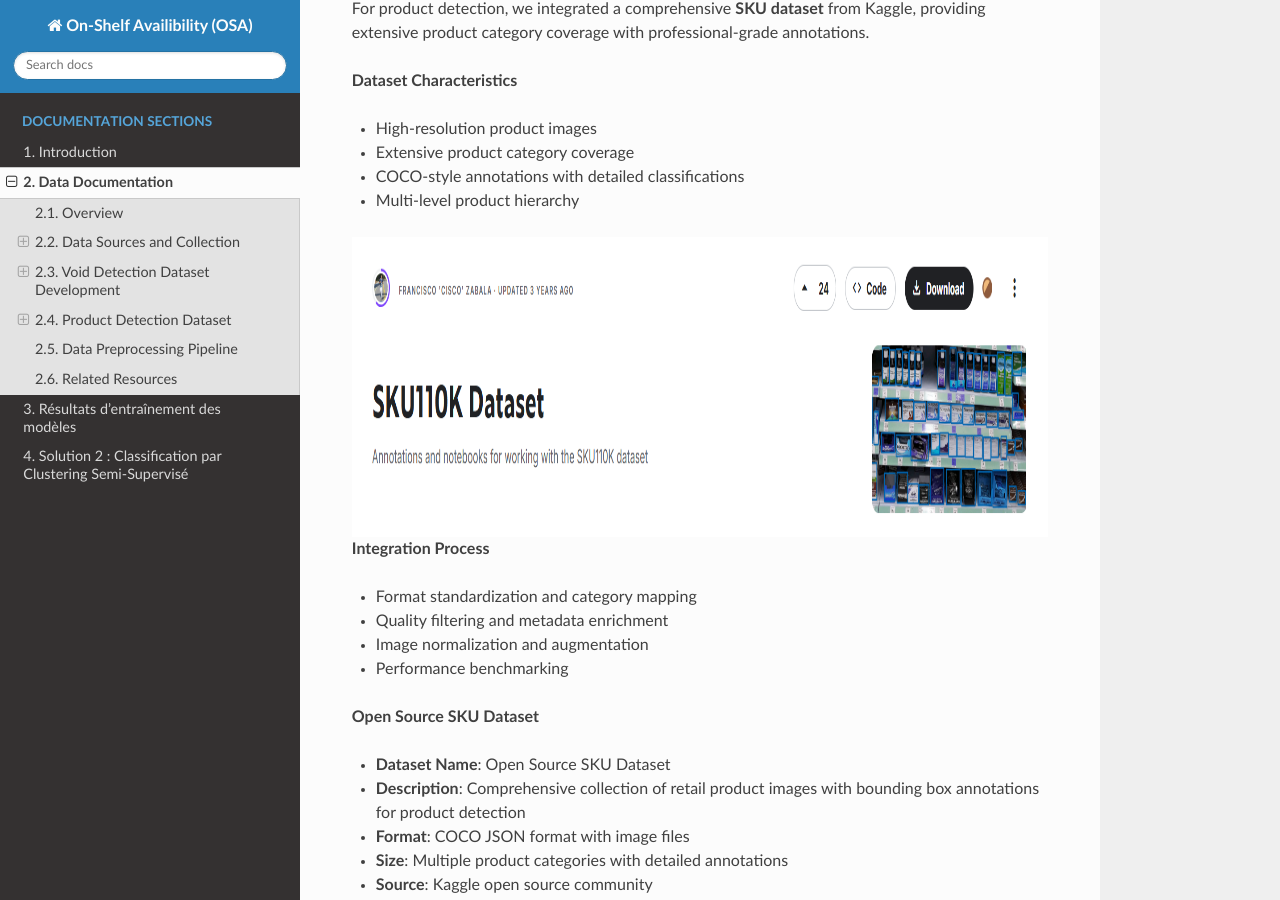
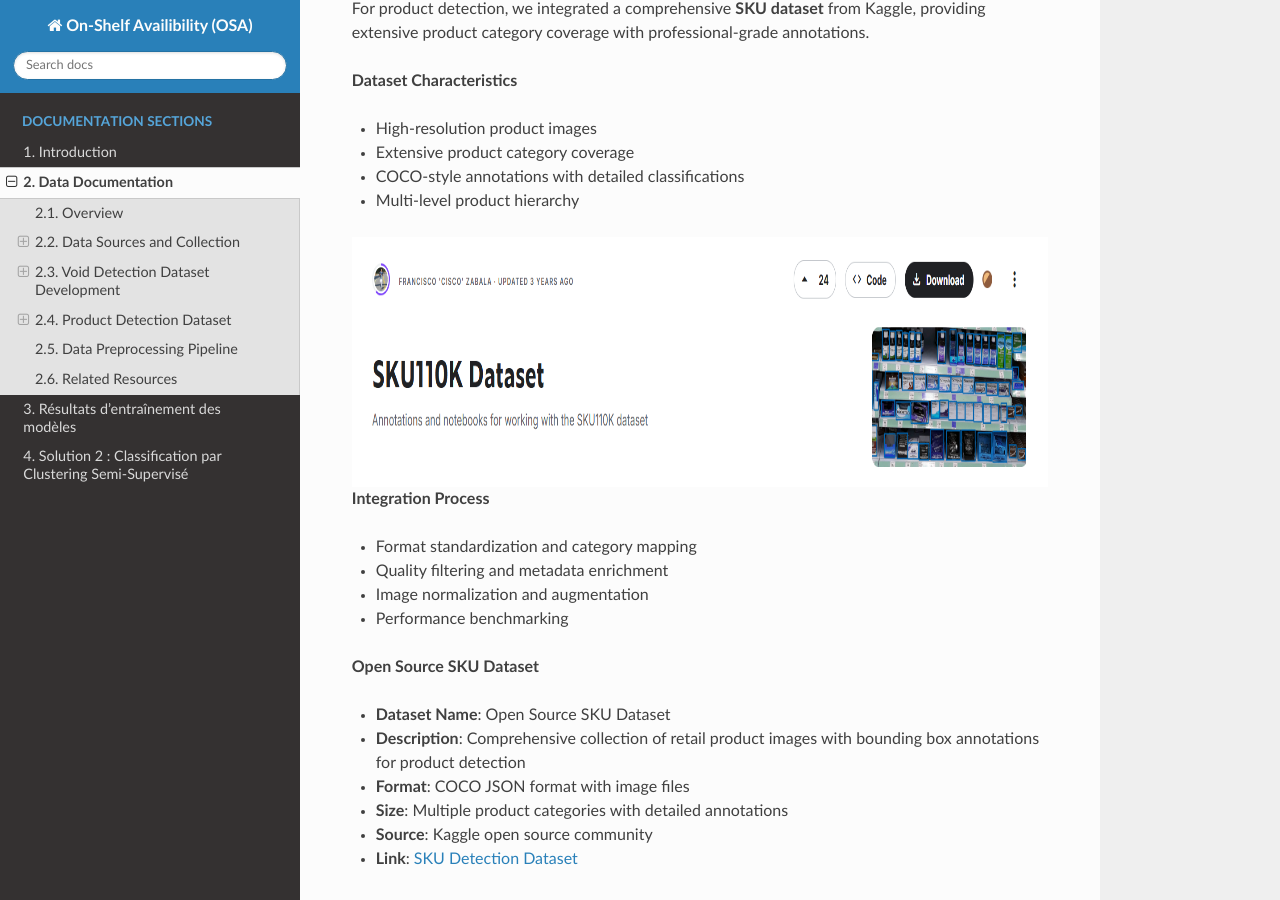
Before and after one commit to Amine-te/OSA_app, a Sphinx documentation site: the page built from docs/source/data_documentation.rst, in a window 1280 px wide and 900 px high, scrolled down 2262 px. Built offline with Sphinx 7.4.7 and the Read the Docs theme 3.1.0, drawn with Linux system fonts in a browser that asks for light colours; pages that are not in the unit, such as notebooks, are missing from menus.

Commit message:
update source

```diff
--- a/docs/source/data_documentation.rst
+++ b/docs/source/data_documentation.rst
@@ -92,7 +92,7 @@
    :alt: Kaggle SKU dataset overview
    :align: center
    :width: 100%
-   :height: 300px
+   :height: 250px
 
 **Integration Process**
 
```
